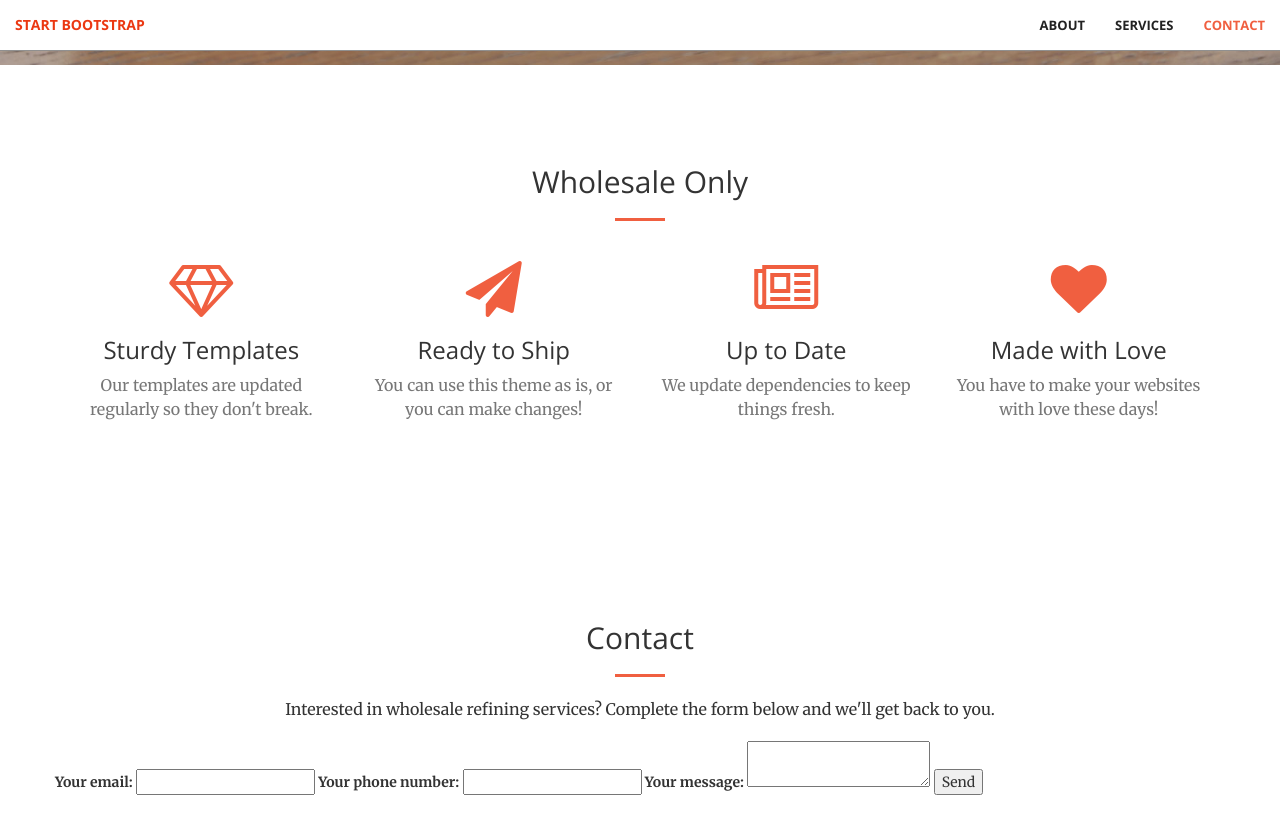
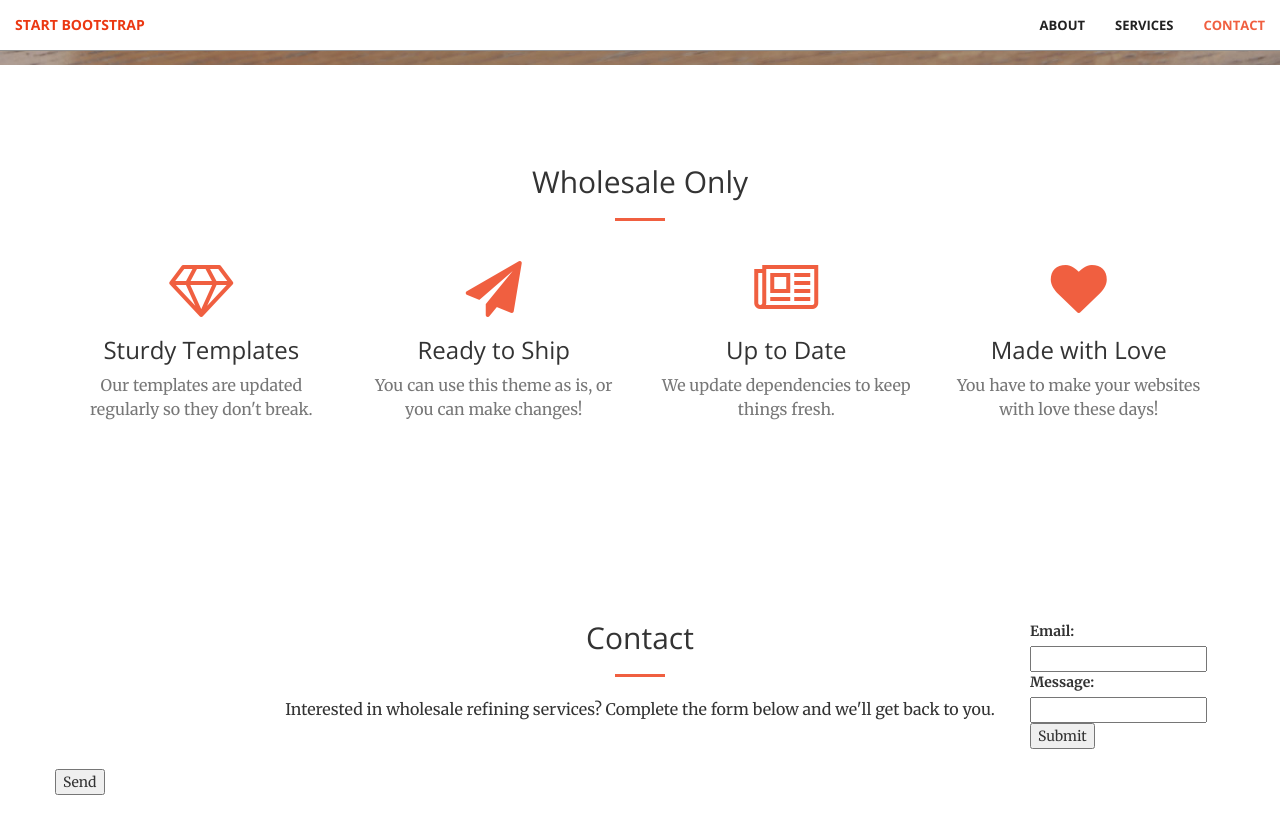
Before and after one commit to wesosan/wesosan.github.io, a Jekyll site: the page built from index.html, in a window 1280 px wide and 900 px high, scrolled down 815 px. Shown: the top 834 px of the window. Built offline with Jekyll 4.4.1, drawn with Linux system fonts in a browser that asks for light colours.

Commit message:
Update contact.html

```diff
--- a/_includes/contact.html
+++ b/_includes/contact.html
@@ -8,22 +8,17 @@
             </div>
             <div>
                 <!-- modify this form HTML and place wherever you want your form -->
-                <form
+                <form id="my-form"
                   action="https://formspree.io/xvowlabg"
                   method="POST"
                 >
-                  <label>
-                    Your email:
-                    <input type="text" name="_replyto">
-                  </label>
-                  <label>
-                      Your phone number:
-                      <input type="tel" name="_phoneNo">
-                  </label>
-                  <label>
-                    Your message:
-                    <textarea name="message"></textarea>
-                  </label>
+                  <label>Email:</label>
+                  <input type="email" name="email" />
+                  <label>Message:</label>
+                  <input type="text" name="message" />
+                  <button id="my-form-button">Submit</button>
+                  <p id="my-form-status"></p>
+                </form>
 
                   <!-- your other form fields go here -->
 
```
